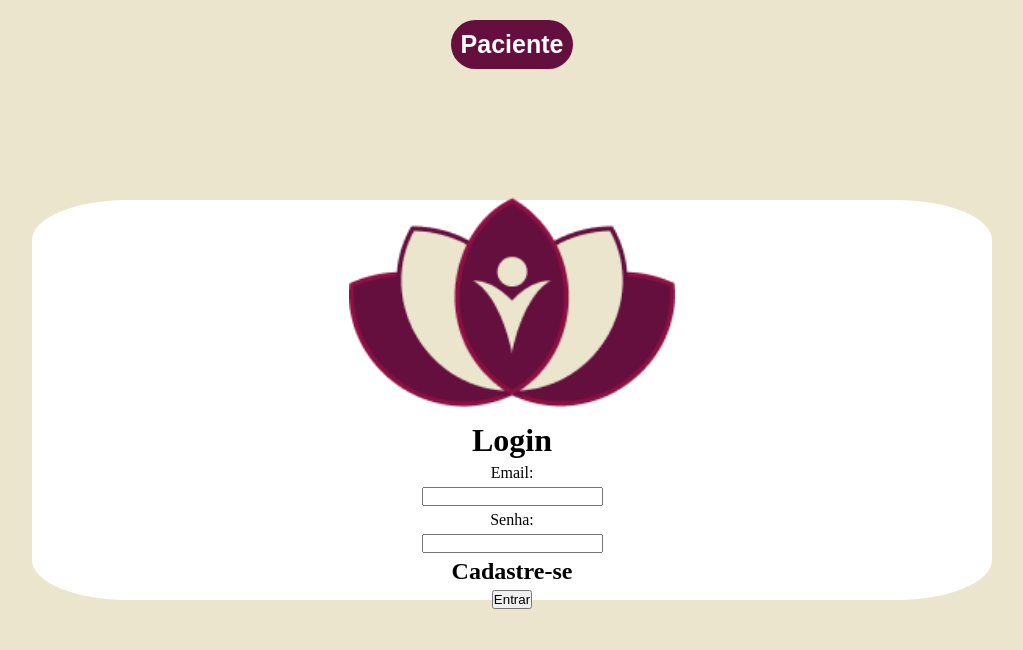
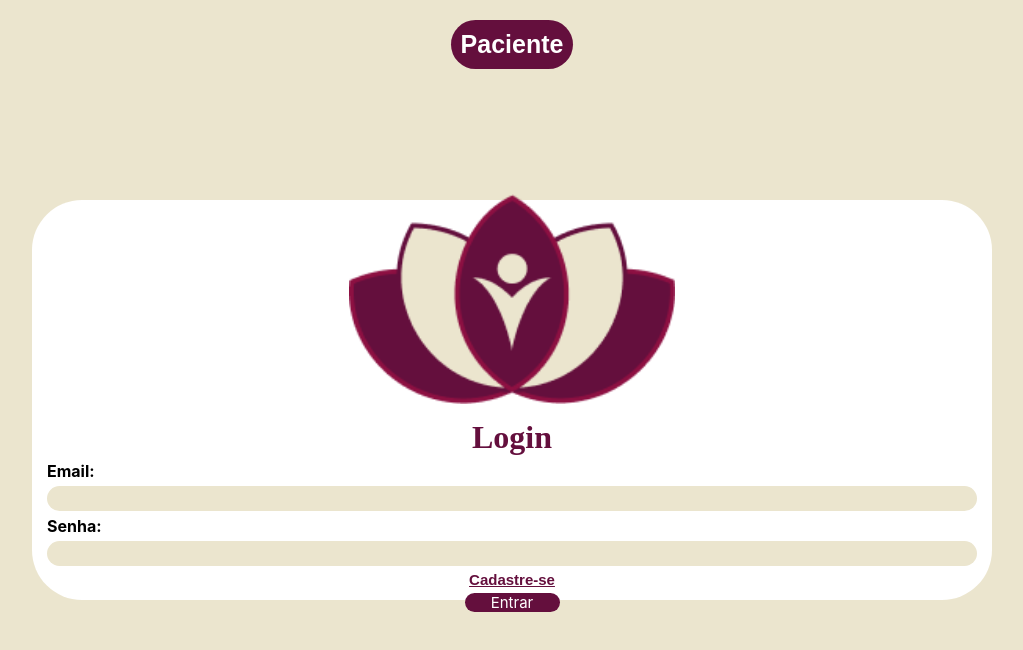
Before and after one commit to RafaelPA13/Nutri2, a React (Vite) app: page /loginpaciente in a window 1280 px wide. Shown: the top 650 px of the page, without its empty margins (128-1151 px from the left). Built offline with nearby package versions, Linux system fonts and the light colour scheme.

Commit message:
Add files via upload

```diff
--- a/package.json
+++ b/package.json
@@ -12,6 +12,7 @@
   "dependencies": {
     "react": "^18.2.0",
     "react-dom": "^18.2.0",
+    "react-icons": "^4.10.1",
     "react-router-dom": "^6.15.0"
   },
   "devDependencies": {
--- a/src/App.css
+++ b/src/App.css
@@ -1,34 +1,34 @@
-*{
+* {
   margin: 0px;
   padding: 0px;
   box-sizing: border-box;
 }
 
-.CentroX{
+.CentroX {
   height: 100%;
-  background-color: #EBE5CE;
+  background-color: #ebe5ce;
   display: flex;
   flex-direction: column;
   align-items: center;
 }
 
-.CentroXY{
+.CentroXY {
   height: 100vh;
-  background-color: #EBE5CE;
+  background-color: #ebe5ce;
   display: flex;
   flex-direction: column;
   align-items: center;
   justify-content: center;
 }
 
-img{
+img {
   margin-bottom: 10px;
 }
 
-.bloco{
+.bloco {
   background-color: #fff;
   padding: 15px;
-  border-radius: 10%;
+  border-radius: 50px;
   height: 50%;
   width: 75%;
   display: flex;
@@ -38,36 +38,36 @@ img{
   gap: 20px;
 }
 
-.bloco h1{
+.bloco h1 {
   font-family: sans-serif;
-  color: #8D1042;
+  color: #8d1042;
   font-size: 25px;
   text-align: center;
 }
 
-.bloco h2{
+.bloco h2 {
   font-family: sans-serif;
   font-size: 20px;
   text-align: center;
 }
 
-.bloco a{
-  font-family: 'Italic', sans-serif;
+.bloco a {
+  font-family: "Italic", sans-serif;
   font-weight: bold;
   font-size: 20px;
   color: #640f3d;
 }
 
-.bloco p{
+.bloco p {
   font-size: 20px;
   font-family: sans-serif;
   font-weight: bold;
 }
 
-.titulo{
+.titulo {
   position: absolute;
   top: 20px;
-  background-color: #640F3D;
+  background-color: #640f3d;
   color: #fff;
   font-size: 25px;
   padding: 10px;
@@ -75,10 +75,11 @@ img{
   font-family: sans-serif;
 }
 
-.bloco-login{
+.bloco-login-cadastro {
   background-color: #fff;
   padding: 15px;
-  border-radius: 10%;
+  border-radius: 50px;
+  color: #640f3d;
   height: 50%;
   width: 75%;
   display: flex;
@@ -88,6 +89,87 @@ img{
   gap: 5px;
 }
 
-.bloco-login img{
+.bloco-login-cadastro img {
   width: 35%;
 }
+
+.label {
+  font-size: 16px;
+  color: #000;
+  font-weight: bold;
+  font-family: "Inter", sans-serif;
+  align-self: flex-start;
+}
+
+.caixa-texto {
+  border-radius: 20px;
+  background-color: #ebe5ce;
+  width: 100%;
+  height: 25px;
+  resize: none;
+  border: none;
+  padding: 5px;
+}
+
+.bloco-login-cadastro a{
+  font-family: "Italic", sans-serif;
+  font-weight: bold;
+  font-size: 15px;
+  color: #640f3d;
+}
+
+.bloco-login-cadastro button{
+  border-radius: 25px;
+  background-color: #640F3D;
+  color: #fff;
+  font-size: 15px;
+  width: 95px;
+  height: 30PX;
+  font-family: 'Inter', sans-serif;
+  border: none;
+  display: flex;
+  align-items: center;
+  justify-content: center;
+}
+
+.bloco-cadastro-profissional{
+  background-color: #fff;
+  padding: 15px;
+  border-radius: 50px;
+  color: #640f3d;
+  height: 75%;
+  width: 75%;
+  display: flex;
+  flex-direction: column;
+  align-items: center;
+  justify-content: center;
+  gap: 5px;
+}
+
+.bloco-cadastro-profissional img{
+  width: 35%;
+}
+
+.bloco-cadastro-profissional button{
+  border-radius: 25px;
+  background-color: #640F3D;
+  color: #fff;
+  font-size: 15px;
+  width: 95px;
+  height: 30PX;
+  font-family: 'Inter', sans-serif;
+  border: none;
+  display: flex;
+  align-items: center;
+  justify-content: center;
+}
+
+.caixa-file{
+  border-radius: 20px;
+  background-color: #ebe5ce;
+  width: 100%;
+  height: 30px;
+  resize: none;
+  border: none;
+  padding: 5px;
+}
--- a/src/App.jsx
+++ b/src/App.jsx
@@ -1,6 +1,10 @@
 import { BrowserRouter, Routes, Route } from 'react-router-dom'
 import PagInicial from './Pages/PagInicial'
 import LoginPaciente from './PacientePages/LoginPaciete'
+import LoginProfissional from './ProfissionalPages/LoginPro'
+import CadastroPaciente from './PacientePages/CadastroPaciente'
+import CadastroProfissional from './ProfissionalPages/CadastroPro'
+import Apresenstacao from './Pages/Apresentacao'
 
 function App(){
   return(
@@ -9,6 +13,10 @@ function App(){
         <Routes>
           <Route path='/' element={<PagInicial/>}/>
           <Route path='/loginpaciente' element={<LoginPaciente/>}/>
+          <Route path='/loginprofissional' element={<LoginProfissional/>}/>
+          <Route path='/cadastropaciente' element={<CadastroPaciente/>}/>
+          <Route path='/cadastroprofissional' element={<CadastroProfissional/>}/>
+          <Route path='/apresentacao' element={<Apresenstacao/>}/>
         </Routes>
       </BrowserRouter>
     </div>
--- /dev/null
+++ b/src/PacientePages/CadastroPaciente.jsx
@@ -0,0 +1,22 @@
+import Logo from "../assets/Logo.png";
+
+function CadastroPaciente() {
+  return (
+    <body className="CentroXY">
+      <main className="bloco-login-cadastro">
+        <img src={Logo} alt="Logo " />
+        <h1>Cadastre-se</h1>
+        <p className="label">Nome:</p>
+        <input className="caixa-texto" type="text" id="nome" />
+        <p className="label">Email:</p>
+        <input className="caixa-texto" type="email" id="email" />
+        <p className="label">Senha:</p>
+        <input className="caixa-texto" type="password" id="senha" />
+        <p className="label">Confirme senha:</p>
+        <input className="caixa-texto" type="password" id="senha" />
+        <button>Criar</button>
+      </main>
+    </body>
+  );
+}
+export default CadastroPaciente;
--- a/src/PacientePages/LoginPaciete.jsx
+++ b/src/PacientePages/LoginPaciete.jsx
@@ -1,19 +1,18 @@
-import "../App.css";
 import Logo from '../assets/Logo.png'
 
 function LoginPaciente() {
   return (
     <body className="CentroXY">
         <h1 className="titulo">Paciente</h1>
-        <main className="bloco-login">
+        <main className="bloco-login-cadastro">
             <img src={Logo} alt="Logo" />
             <h1>Login</h1>
             <p className="label">Email:</p>
-            <input type="email" id="email" />
+            <input className="caixa-texto" type="email" id="email" />
             <p className="label">Senha:</p>
-            <input type="password" id="senha"/>
-            <h2 className="cadastro">Cadastre-se</h2>
-            <button className="entrar">Entrar</button>
+            <input className="caixa-texto" type="password" id="senha"/>
+            <a href="/cadastropaciente">Cadastre-se</a>
+            <button>Entrar</button>
         </main>
     </body>
   );
--- /dev/null
+++ b/src/Pages/Apresentacao.jsx
@@ -0,0 +1,10 @@
+import "../App.css";
+
+function Apresenstacao() {
+  return (
+    <body className="CentroX">
+        <h1>Apresentação</h1>
+    </body>
+  );
+}
+export default Apresenstacao;
--- a/src/Pages/PagInicial.jsx
+++ b/src/Pages/PagInicial.jsx
@@ -1,4 +1,3 @@
-import '../App.css'
 import Logo from '../assets/Logo.png'
 
 function PagInicial(){
@@ -10,7 +9,7 @@ function PagInicial(){
                 <h2>Deseja entrar como:</h2>
                 <a href="/loginpaciente">Cliente</a>
                 <p>ou</p>
-                <a href="">Profissional</a>
+                <a href="/loginprofissional">Profissional</a>
             </main>
         </body>
     )
--- /dev/null
+++ b/src/ProfissionalPages/CadastroPro.jsx
@@ -0,0 +1,31 @@
+import Logo from "../assets/Logo.png";
+
+function CadastroProfissional() {
+  return (
+    <body className="CentroXY">
+      <main className="bloco-cadastro-profissional">
+        <img src={Logo} alt="Logo" />
+        <h2 className="label">Nome Completo:</h2>
+        <input className="caixa-texto" type="label" id="nome" />
+        <h2 className="label">Idade:</h2>
+        <input className="caixa-texto" type="number" id="idade" />
+        <h2 className="label">Email:</h2>
+        <input className="caixa-texto" type="email" id="peso" />
+        <h2 className="label">Senha:</h2>
+        <input className="caixa-texto" type="password" id="objetivo" />
+        <h2 className="label">N° de telefone:</h2>
+        <input className="caixa-texto" type="number" id="oqg" />
+        <h2 className="label">Formação academica:</h2>
+        <input className="caixa-texto" type="label" id="oqng" />
+        <h2 className="label">CRN/CRM:</h2>
+        <input className="caixa-texto" type="label" id="oqng" />
+        <h2 className="label">LinkedIn/Outra rede social:</h2>
+        <input className="caixa-texto" type="label" id="oqng" />
+        <h2 className="label">Adicione seu diploma:</h2>
+        <input className="caixa-file" type="file" id="foto" />
+        <button>Criar</button>
+      </main>
+    </body>
+  );
+}
+export default CadastroProfissional;
--- /dev/null
+++ b/src/ProfissionalPages/LoginPro.jsx
@@ -0,0 +1,20 @@
+import Logo from "../assets/Logo.png";
+
+function LoginProfissional() {
+  return (
+    <body className="CentroXY">
+      <h1 className="titulo">Profissional</h1>
+      <main className="bloco-login-cadastro">
+        <img src={Logo} alt="Logo" />
+        <h1>Login</h1>
+        <p className="label">Email:</p>
+        <input className="caixa-texto" type="email" id="email" />
+        <p className="label">Senha:</p>
+        <input className="caixa-texto" type="password" id="senha" />
+        <a href="/cadastroprofissional">Cadastre-se</a>
+        <button>Entrar</button>
+      </main>
+    </body>
+  );
+}
+export default LoginProfissional;
--- a/src/main.jsx
+++ b/src/main.jsx
@@ -1,6 +1,7 @@
 import React from 'react'
 import ReactDOM from 'react-dom/client'
 import App from './App.jsx'
+import './App.css'
 
 
 ReactDOM.createRoot(document.getElementById('root')).render(
```
Also changed, not shown: 1 other file (tests, documents, lock files or other folders).
